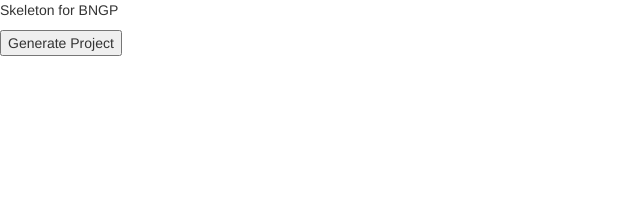
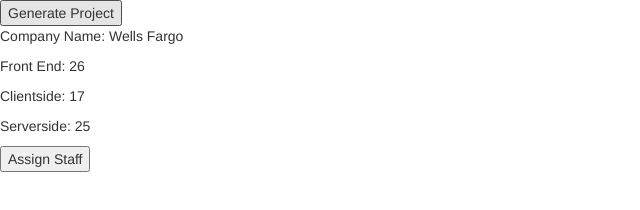
Before and after one commit to paulstafki/big_nasty_group_project, a website: page server/public/views/index.html in a window 1280 px wide. Both pictures are taken after a click on the button "Generate Project". Shown: the whole page, without its empty margins (0-640 px from the left). Drawn offline with Linux system fonts and the light colour scheme; files that its build step writes are made by us from their sources; no server answers.

Commit message:
project functionality and divs corrected

```diff
--- a/client/scripts/app.js
+++ b/client/scripts/app.js
@@ -1,25 +1,60 @@
-function randomNumber(min, max) {
+var companyNames = ["Best Buy", "The Nerdery", "Wells Fargo", "Target", "3M", "Walmart", "Honeywell"];
+
+var randomNumber = function (min, max) {
     return Math.floor(Math.random() * (1 + max - min) + min);
+}
+
+function projectCreator () {
+    var name = companyNames[Math.floor(Math.random() * companyNames.length)];
+    var frontEnd = randomNumber(10, 60);
+    var clientSide = randomNumber(10, 60);
+    var serverSide = randomNumber(10, 60);
+    var projectArray = [name, frontEnd, clientSide, serverSide];
+    return projectArray;
 }
 
 
 
 
 
-$(document).ready(function(){
-    $('body').append("<button class='clickyButton'>Generate Project</button>");
 
 
 
 
 
-    $("body").on('click', '.clickyButton', function(){
+
+
+
+$(document).ready(function(){
+    $('.projectDiv').append("<button class='clickyButton'>Generate Project</button>");
+
+
+
+
+
+    $("body").on('click', '.clickyButton', function() {
         console.log("clickyButton clicked!");
-        $.ajax({
-            url: "/data-request",
-            success: function(data){
-                console.log(data.message);
-            }
-        });
+        var currentProject = projectCreator();
+        $(".projectDiv").children().remove();
+        $(".staffDiv").children().remove();
+        $('.projectDiv').append("<button class='clickyButton'>Generate Project</button>");
+        $(".projectDiv").append("<p>Company Name: " + currentProject[0] + "</p>");
+        $(".projectDiv").append("<p>Front End: " + currentProject[1] + "</p>");
+        $(".projectDiv").append("<p>Clientside: " + currentProject[2] + "</p>");
+        $(".projectDiv").append("<p>Serverside: " + currentProject[3] + "</p>");
+        $(".projectDiv").append("<button class='staffButton'>Assign Staff</button>");
+        console.log(currentProject);
     });
+    $("body").on('click', '.staffButton', function() {
+        console.log("staffButton clicked!");
+
+    });
+
+    $.ajax({
+        url: "/data-request",
+        success: function(data){
+            console.log(data.message);
+        }
+    });
+
 });
--- a/server/public/views/index.html
+++ b/server/public/views/index.html
@@ -8,7 +8,12 @@
     <script type="text/javascript" src="/assets/scripts/app.min.js"></script>
 </head>
 <body>
-    <p>Skeleton for BNGP</p>
+    <div class="projectDiv">
+
+    </div>
+    <div class="staffDiv">
+
+    </div>
 
 
 </body>
```
Also changed, not shown: server/public/assets/scripts/app.min.js.
